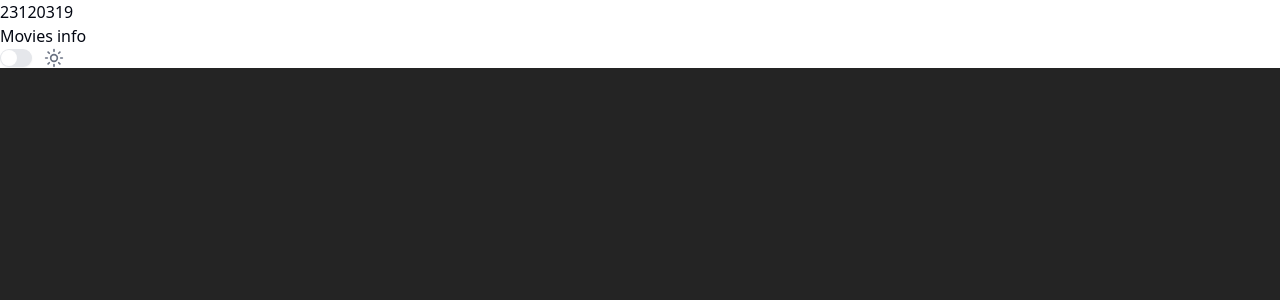
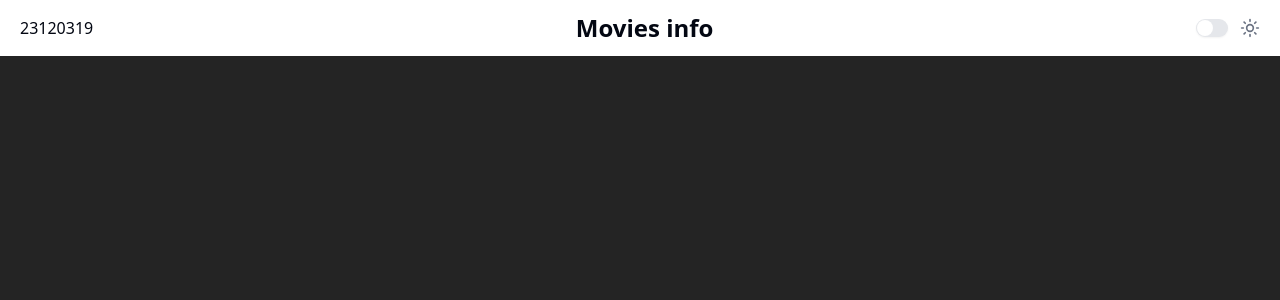
Before and after one commit to tthphat/BTCN02_23120319, a React (Vite) app in the folder btcn02_23120319/: page / in a window 1280 px wide. Shown: the top 300 px of the page. Built offline with nearby package versions, Linux system fonts and the light colour scheme.

Commit message:
Giao dien co ban voi bo cuc va cac thanh phan yeu cau - Chinh style cho Header

```diff
--- a/btcn02_23120319/src/components/common/Header.jsx
+++ b/btcn02_23120319/src/components/common/Header.jsx
@@ -3,12 +3,12 @@ import { DarkModeToggle } from "../theme/ThemeToggle"
 function Header() {
     return (
         <header>
-            <div className="container">
+            <div className="w-full flex justify-between items-center px-5 py-3">
                 <div>
                     <h1 className="h1">23120319</h1>
                 </div>
                 <div>
-                    <h1 className="h1">Movies info</h1>
+                    <h1 className="h1 text-2xl font-semibold">Movies info</h1>
                 </div>
                 <div>
                     <DarkModeToggle />
--- a/btcn02_23120319/src/components/theme/ThemeToggle.jsx
+++ b/btcn02_23120319/src/components/theme/ThemeToggle.jsx
@@ -27,7 +27,7 @@ export function DarkModeToggle() {
                 onCheckedChange={toggleTheme}
             />
             {dark ? (
-                <Moon className="h-5 w-5 text-white" />
+                <Moon className="h-5 w-5 text-gray-300" />
             ) : (
                 <Sun className="h-5 w-5 text-gray-500" />
             )}
```
